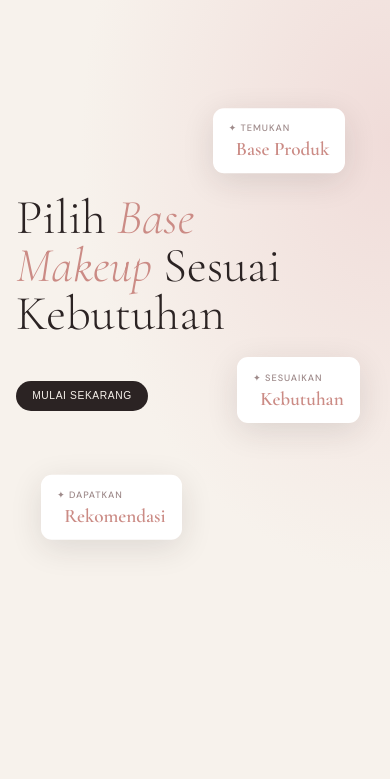
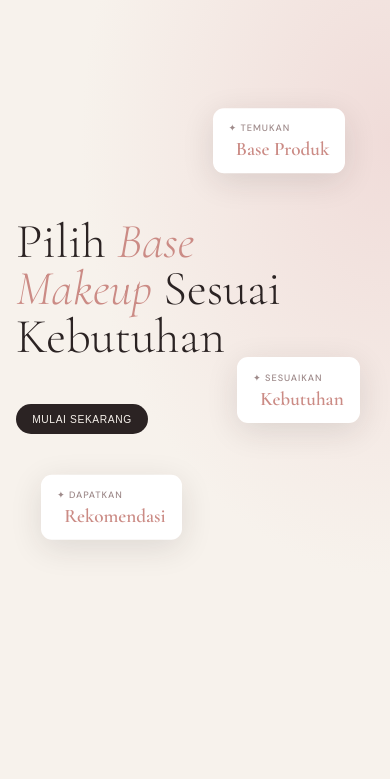
Before and after one commit to jihanagfria/Web_Rekomendasi, a Flask app: page / in a window 390 px wide. Shown: the part 65-844 px from the top of the page. Run offline with Flask 3, Linux system fonts and the light colour scheme.

Commit message:
Update style.css

```diff
--- a/frontend/static/style.css
+++ b/frontend/static/style.css
@@ -573,7 +573,7 @@ body {
   }
   .app-view-home .hero-title {
     position: absolute;
-    top: 25%;
+    top: 28%;
     left: 1rem;
     right: 1rem;
     z-index: 2;
@@ -606,7 +606,7 @@ body {
   .app-view-home .btn-primary-mobile {
     display: inline-block;
     position: absolute;
-    top: 49%;
+    top: 52%;
     left: 0;
     margin: 0;
     min-width: 132px;
```
